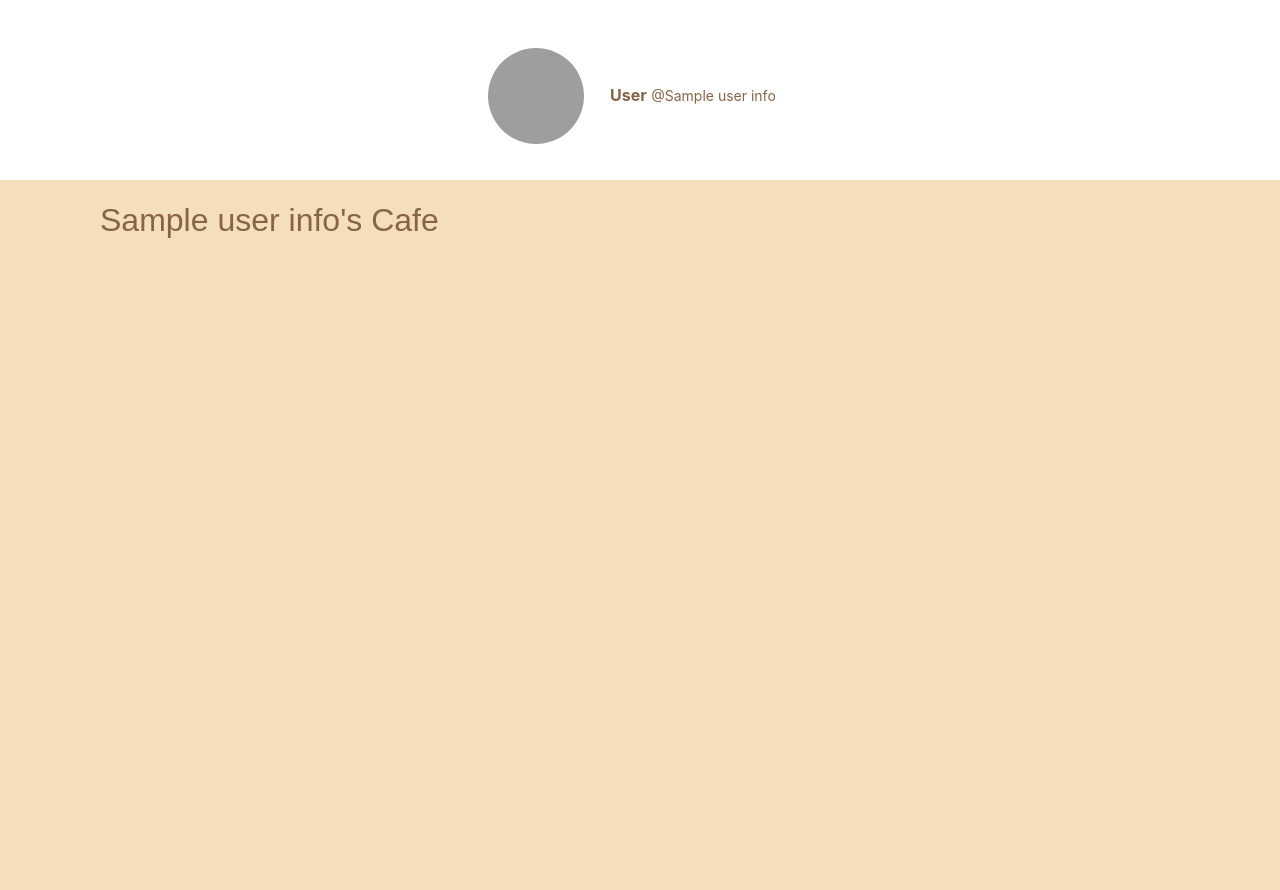
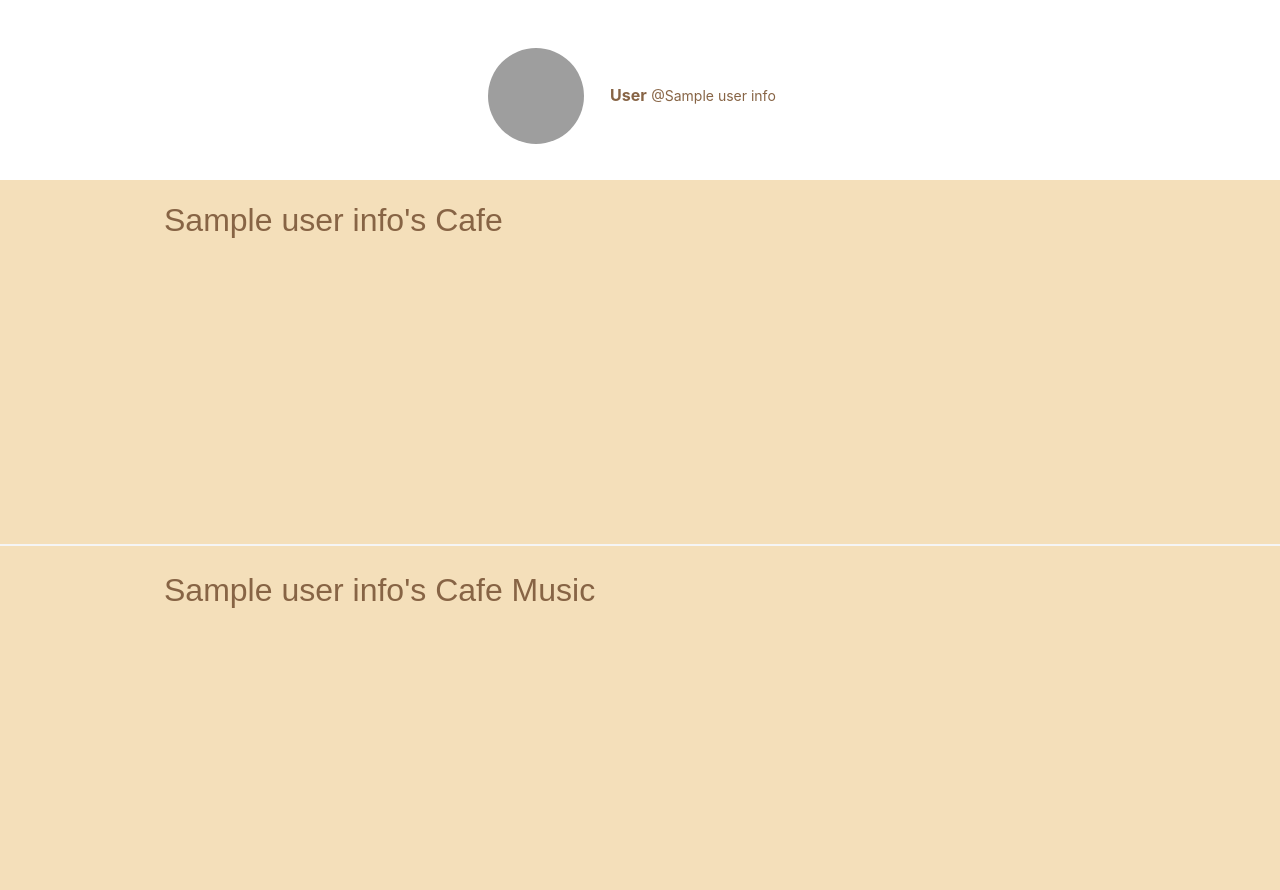
Before and after one commit to lkhun9311/innovationcamp_prj1, a Flask app: template templates/user.html in a window 1280 px wide. Before the commit the page ends 238 px from the top, so only its background shows below. Run offline with Flask 2, Linux system fonts and the light colour scheme; the template is opened without the code that fills it: most values are stand-ins (such as "Sample title", 1, 10 or a date in 2020); some libraries are stand-ins or nearby versions; some web fonts are replaced; grey boxes are pictures that could not be loaded.

Commit message:
fix: 유저가 index 페이지에 포스트한 게시글을 마이페이지에 저장하는 공간 css 수정

```diff
--- a/static/user_style.css
+++ b/static/user_style.css
@@ -1,3 +1,9 @@
 .mycafe{
     margin: 20px 0px 20px 100px;
 }
+
+.card-style{
+    background-color: #f4dfba;
+    width: 100%;
+    height: 25vw;
+}
--- a/templates/user.html
+++ b/templates/user.html
@@ -3,7 +3,7 @@
 <head>
 
     <!-- Webpage Title -->
-    <title>카페조아</title>
+    <title>cafejoa</title>
 
     <!-- Required meta tags -->
     <meta charset="utf-8">
@@ -121,9 +121,15 @@
         </div>
     </div>
 </section>
-<section>
-    <div>
+<section class="card-style">
+    <div class="container">
         <p class="subtitle cafejoa mycafe">{{ user_info.profile_name }}'s Cafe</p>
     </div>
 </section>
+<hr>
+<section class="card-style">
+    <div class="container">
+        <p class="subtitle cafejoa mycafe">{{ user_info.profile_name }}'s Cafe Music</p>
+    </div>
+</section>
 </html>
```
Also changed, not shown: static/profile_pics/firstlady.png (added).
